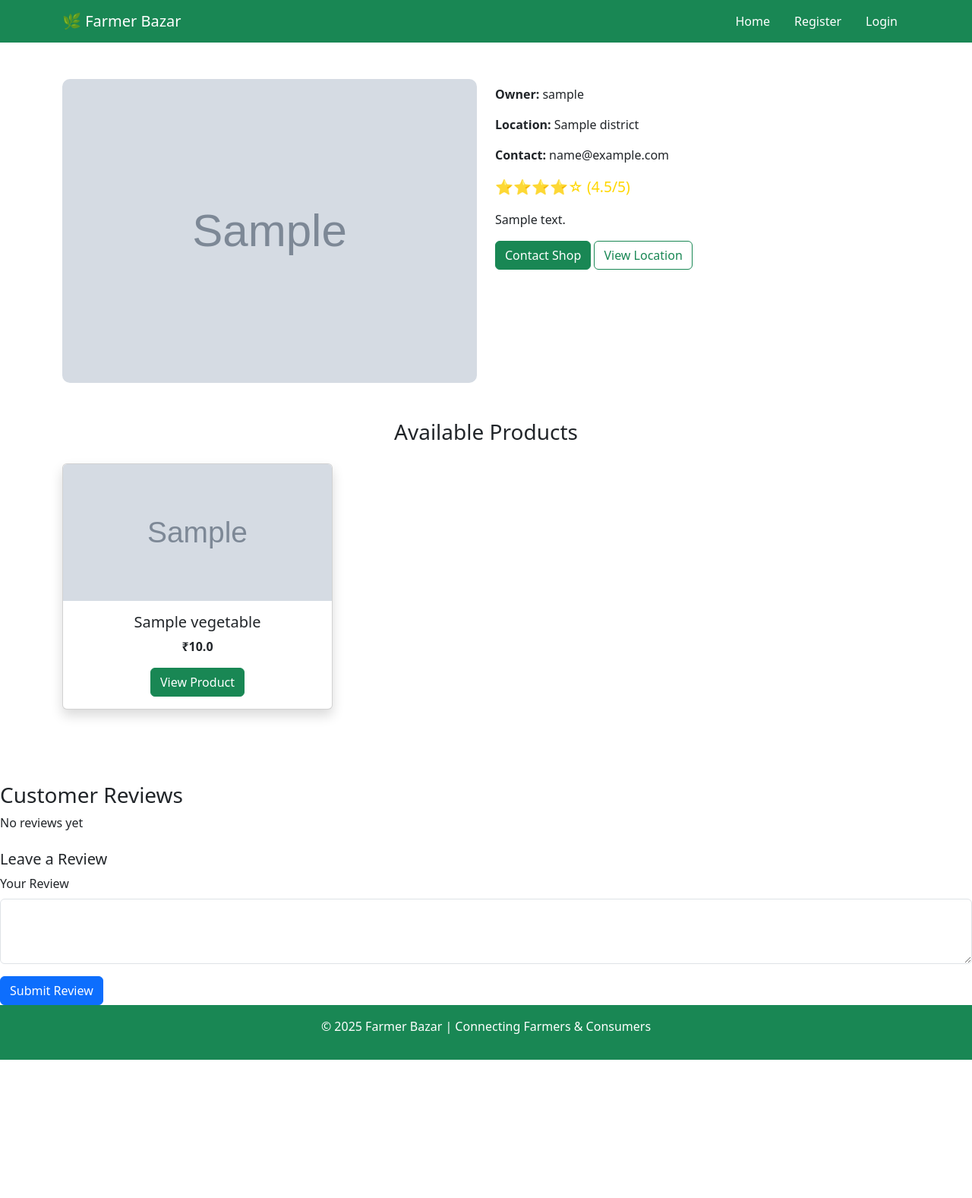
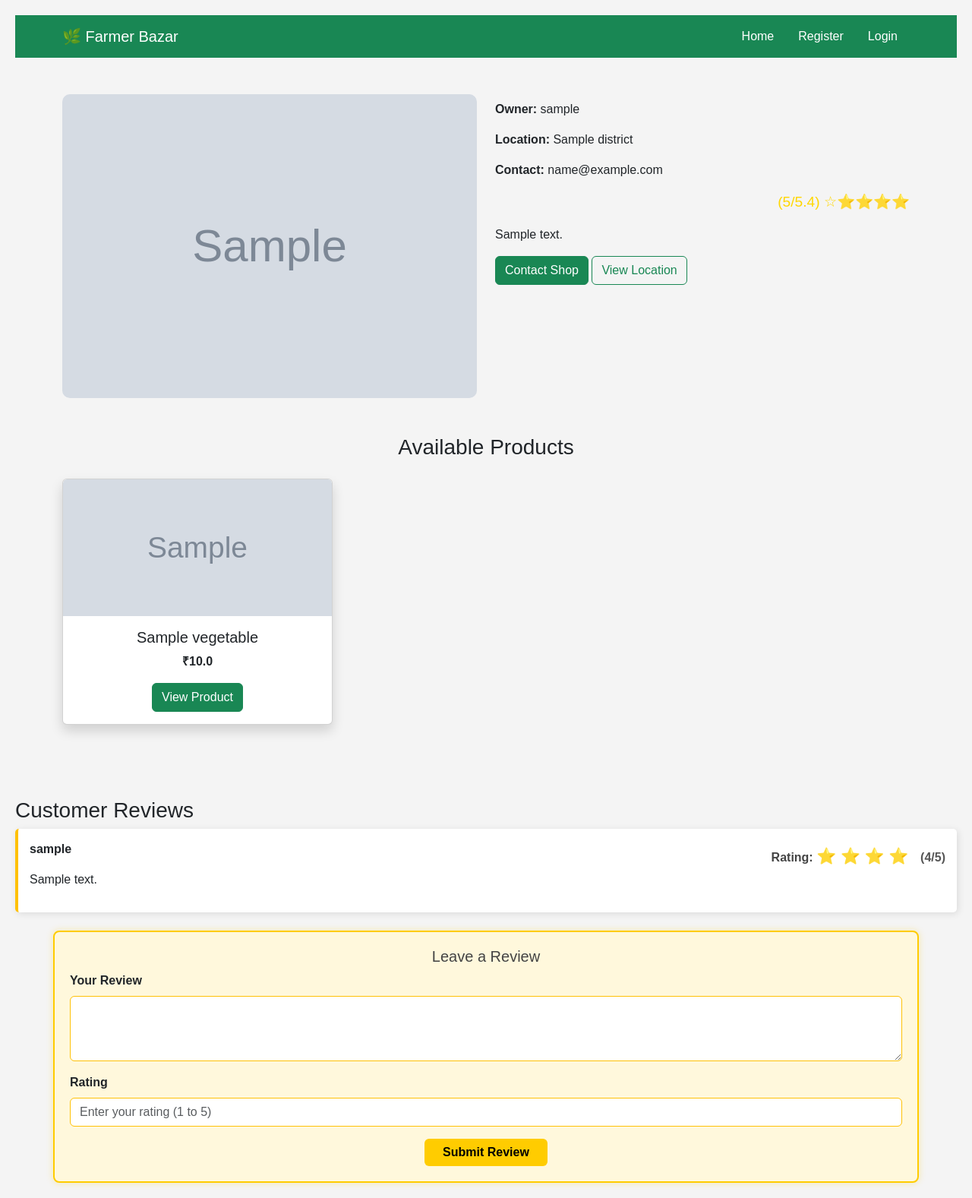
Before and after one commit to PYEXPO25/T043_CODECRAFTERS, a Django app: a page that uses source/myapp/marketplace/templates/marketplace/viewshop.html in a window 1280 px wide. Shown: the whole page at 76% size. Before the commit the page ends 1395 px from the top, so only its background shows below. Run offline with Django 5.2, Linux system fonts and the light colour scheme; tables that the repository leaves empty hold one stand-in row (values such as "Sample post"); grey boxes marked "Sample" are stand-in pictures.

Commit message:
Review Form completed

```diff
--- a/source/myapp/marketplace/forms.py
+++ b/source/myapp/marketplace/forms.py
@@ -1,7 +1,7 @@
 from django import forms
 from django.contrib.auth.models import User
 from django.contrib.auth import authenticate
-from . models import Order,Product,Vegetable
+from . models import Order,Product,Vegetable,Rating
 
 class RegisterForm(forms.Form):
     username=forms.CharField(label='Username',max_length=20,required=True)
@@ -105,3 +105,20 @@ class AddProductForm(forms.ModelForm):
             product.save()
 
         return product
+
+
+class AddReviewForm(forms.ModelForm):
+    review = forms.CharField(required=True)
+    rating = forms.IntegerField(min_value=0,max_value=5,required=True)
+
+    class Meta:
+        model = Rating
+        fields = ['review','rating']
+
+    def save(self, commit = ...):
+        review = super().save(commit)
+
+        return review
+
+    def clean(self):
+        cleaned_data =  super().clean()
--- a/source/myapp/marketplace/templates/marketplace/includes/review.html
+++ b/source/myapp/marketplace/templates/marketplace/includes/review.html
@@ -1,23 +1,152 @@
+<!DOCTYPE html>
+<html lang="en">
+<head>
+    <meta charset="UTF-8">
+    <meta name="viewport" content="width=device-width, initial-scale=1.0">
+    <title>Customer Reviews</title>
+    <link rel="stylesheet" href="https://cdnjs.cloudflare.com/ajax/libs/font-awesome/6.0.0/css/all.min.css">
+    <style>
+        body {
+            font-family: Arial, sans-serif;
+            background-color: #f4f4f4;
+            padding: 20px;
+        }
+        .review-box {
+            background-color: #fff;
+            border-left: 4px solid #ffc107;
+            padding: 15px;
+            margin-bottom: 10px;
+            border-radius: 5px;
+            transition: 0.3s ease-in-out;
+            box-shadow: 2px 2px 10px rgba(0, 0, 0, 0.1);
+        }
+        .review-box:hover {
+            transform: scale(1.02);
+        }
+        .review-header {
+            display: flex;
+            align-items: center;
+            justify-content: space-between;
+        }
+        .stars {
+            color: #ffc107;
+            font-size: 1.3rem;
+        }
+        .rating-text {
+            font-size: 1rem;
+            color: #555;
+            font-weight: bold;
+            margin-left: 10px;
+        }
+        .rating-label {
+            font-weight: bold;
+            color: #444;
+        }
+        .rating {
+            direction: rtl;
+            unicode-bidi: bidi-override;
+            display: flex;
+            justify-content: flex-start;
+        }
+        .rating input {
+            display: none;
+        }
+        .rating label {
+            font-size: 1.5rem;
+            color: #ddd;
+            cursor: pointer;
+            transition: 0.3s;
+        }
+        .rating input:checked ~ label,
+        .rating label:hover,
+        .rating label:hover ~ label {
+            color: #ffc107;
+        }
+        /* Highlighted Review Form */
+        .review-form {
+            background-color: #fff8dc; /* Light yellow background */
+            border: 2px solid #ffcc00; /* Yellow border */
+            padding: 20px;
+            border-radius: 8px;
+            box-shadow: 0 0 10px rgba(255, 204, 0, 0.3);
+            margin-top: 20px;
+        }
+        .review-form h5 {
+            color: #444;
+        }
+        .review-form textarea {
+            border: 1px solid #ffcc00;
+        }
+        .review-form button {
+            background-color: #ffcc00;
+            border: none;
+            color: black;
+            font-weight: bold;
+        }
+        .review-form button:hover {
+            background-color: #e6b800;
+        }
+        .rate input{
+            border: 1px solid #ffcc00;
+        }
+        /* Footer Padding */
+
+    </style>
+</head>
+<body>
 
 <div class="mt-5">
     <h3>Customer Reviews</h3>
 
-    {% for review in reviews %}
-    <div class="border p-3 rounded bg-white">
-        <p><strong>Raj Kumar</strong> ⭐⭐⭐⭐</p>
-        <p>Fresh and tasty tomatoes! Delivered on time.</p>
+    {% if shop.ratings.all %}
+        {% for review in shop.ratings.all %}
+        <div class="review-box">
+            <div class="review-header">
+                <p><strong>{{ review.user.username }}</strong></p>
+                <div>
+                    <span class="rating-label">Rating:</span>
+                    <span class="stars">
+                        {% for i in "12345"|make_list %}
+                            {% if forloop.counter <= review.rating %}
+                                ⭐
+                            {% endif %}
+                        {% endfor %}
+                    </span>
+                    <span class="rating-text">({{ review.rating }}/5)</span>
+                </div>
+            </div>
+            <p>{{ review.review }}</p>
+        </div>
+        {% endfor %}
+    {% else %}
+        <p class="text-muted">No reviews yet</p>
+    {% endif %}
+
+    <div class="container mt-4 review-form">
+
+        <h5 class="text-center">Leave a Review</h5>
+        <form method="POST" class="">
+            {% csrf_token %}
+            <div class="mb-3">
+                <label for="review" class="form-label fw-bold">Your Review</label>
+                <textarea class="form-control border-warning" id="review" name="review" rows="3"></textarea>
+            </div>
+            <div class="mb-3">
+                <label for="rating" class="form-label fw-bold">Rating</label>
+                <input type="number" name="rating" class="form-control border-warning" id="rating" placeholder="Enter your rating (1 to 5)" min="1" max="5">
+            </div>
+            <div class="text-center">
+                <button type="submit" class="btn btn-warning fw-bold px-4">Submit Review</button>
+            </div>
+        </form>
+
+</div>
+
     </div>
-    {% empty %}
-        <p>No reviews yet</p>
-    {% endfor %}
+</div>
 
-    <h5 class="mt-4">Leave a Review</h5>
-    <form>
-        <div class="mb-3">
-            <label for="review" class="form-label">Your Review</label>
-            <textarea class="form-control" id="review" rows="3"></textarea>
-        </div>
-        <button type="submit" class="btn btn-primary">Submit Review</button>
-    </form>
-</div>
-</div>
+<!-- Footer -->
+
+
+</body>
+</html>
--- a/source/myapp/marketplace/templates/marketplace/viewshop.html
+++ b/source/myapp/marketplace/templates/marketplace/viewshop.html
@@ -59,7 +59,7 @@
 {% include "marketplace/includes/messages.html" %}
 {% include "marketplace/includes/review.html" %}
 
-{% include "marketplace/includes/footer.html" %}
+
 
 <script src="https://cdn.jsdelivr.net/npm/bootstrap@5.3.0/dist/js/bootstrap.bundle.min.js"></script>
 </body>
--- a/source/myapp/marketplace/views.py
+++ b/source/myapp/marketplace/views.py
@@ -1,6 +1,6 @@
 from django.shortcuts import render,redirect, get_object_or_404
 from django.http.response import HttpResponse,HttpResponseRedirect
-from . forms import RegisterForm,SetPasswordForm,LoginForm,OrderForm,AddProductForm
+from . forms import RegisterForm,SetPasswordForm,LoginForm,OrderForm,AddProductForm,AddReviewForm
 from django.contrib.auth import authenticate,login,logout
 from django.core.mail import send_mail
 from django.contrib.auth.hashers import make_password
@@ -8,7 +8,7 @@ from django.contrib.sites.shortcuts import get_current_site
 from django.core.paginator import Paginator
 from django.template.loader import render_to_string
 from django.contrib import messages
-from .models import Product, Shop, TempUser,Vegetable,District,Order
+from .models import Product, Rating, Shop, TempUser,Vegetable,District,Order
 from django.contrib.auth.models import User
 import uuid
 from django.urls import reverse
@@ -169,7 +169,25 @@ def view_shop(request,slug):
     paginator = Paginator(products,3)
     page_num = request.GET.get("page")
     page_obj = paginator.get_page(page_num)
-    return render(request,"marketplace/viewshop.html",{'style':'viewshop','shop':shop,"page_obj":page_obj})
+    form = AddReviewForm()
+    if request.method == "POST":
+        rating_value = int(request.POST.get("rating"))
+        review_text = request.POST.get("review")
+
+        if request.user.is_authenticated:
+            if Rating.objects.filter(shop=shop, user=request.user).exists():
+                messages.error(request, "You have already submitted a review for this shop.")
+                return redirect(reverse('marketplace:shop',kwargs={'slug':slug}))
+
+            # Create a new rating
+            Rating.objects.create(shop=shop, user=request.user, rating=rating_value, review=review_text)
+            messages.success(request, "Your review has been submitted.")
+
+        else:
+            messages.error(request, "You need to be logged in to submit a review.")
+
+        return redirect(reverse('marketplace:shop',kwargs={'slug':slug}))
+    return render(request,"marketplace/viewshop.html",{'style':'viewshop','shop':shop,"page_obj":page_obj,'form':form})
 
 
 def logout_view(request):
```
Also changed, not shown: source/myapp/marketplace/models.py (+23 -37 lines), source/myapp/marketplace/templates/marketplace/index.html (+12 -2 lines).
